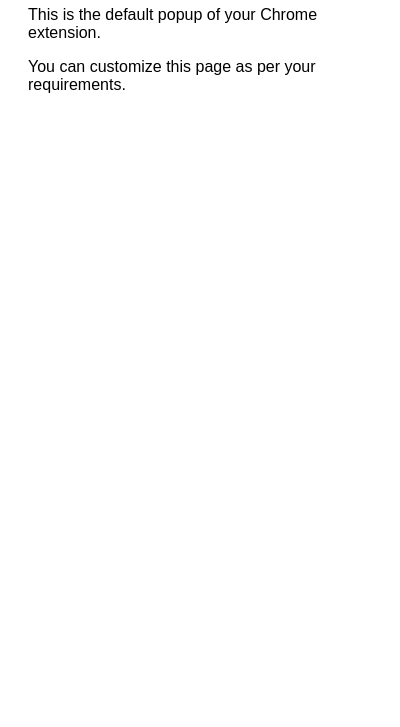
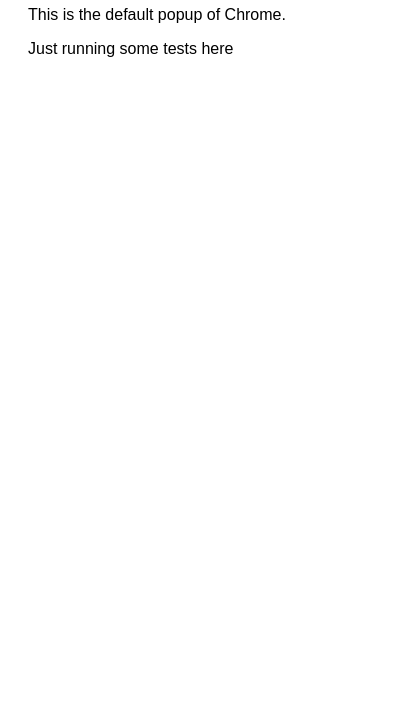
Before and after one commit to JocelynVelarde/ChromeExtension_v1, a browser extension: page popup.html in a window 400 px wide. Shown: the part 117-844 px from the top of the page. Drawn offline with Linux system fonts and the light colour scheme.

```diff
--- a/popup.html
+++ b/popup.html
@@ -21,7 +21,7 @@
 </head>
 <body>
   <h1>Welcome to Your Extension</h1>
-  <p>This is the default popup of your Chrome extension.</p>
-  <p>You can customize this page as per your requirements.</p>
+  <p>This is the default popup of Chrome.</p>
+  <p>Just running some tests here</p>
 </body>
 </html>
```
Also changed, not shown: content_script.js (added), manifest.json.
